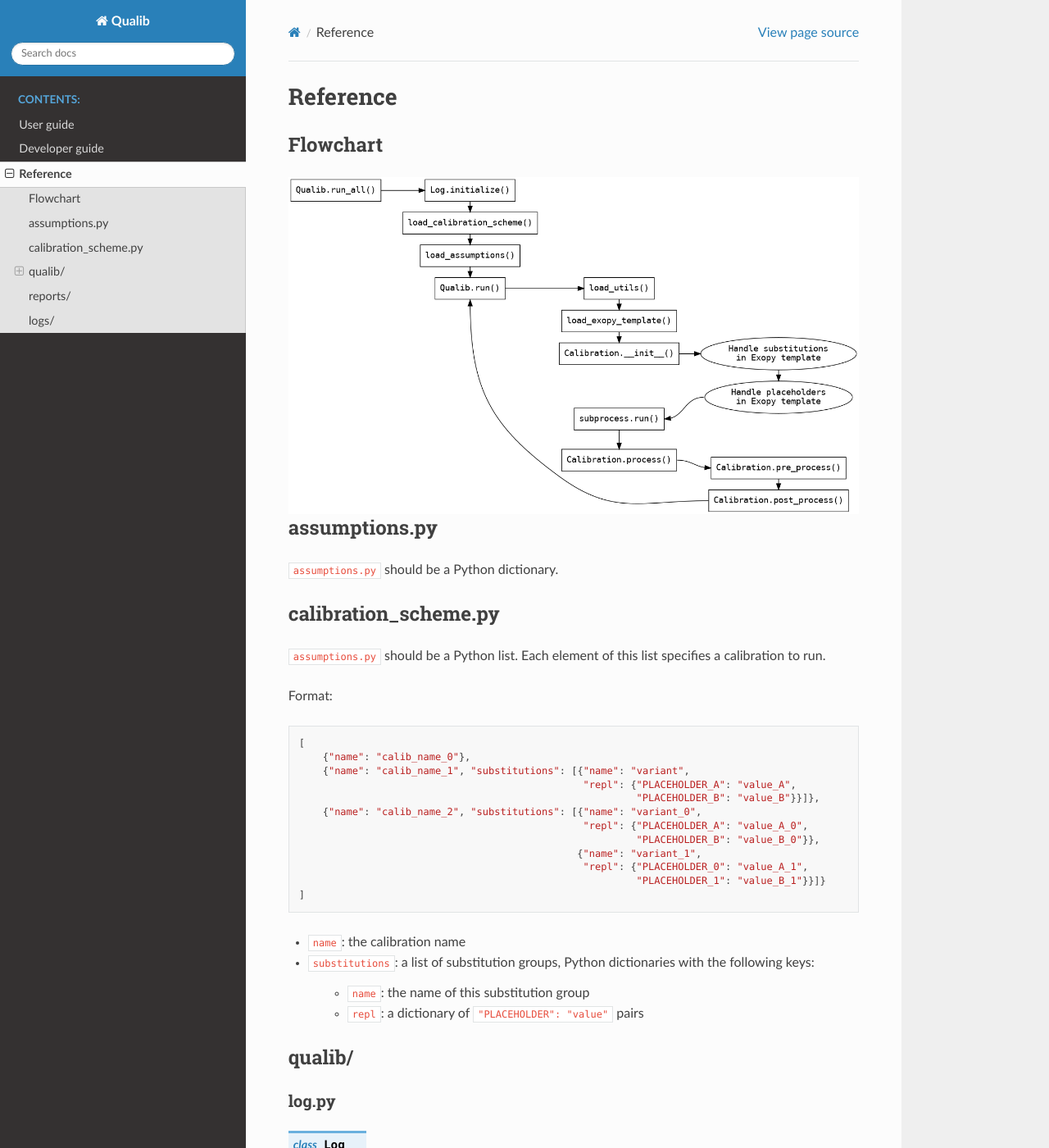
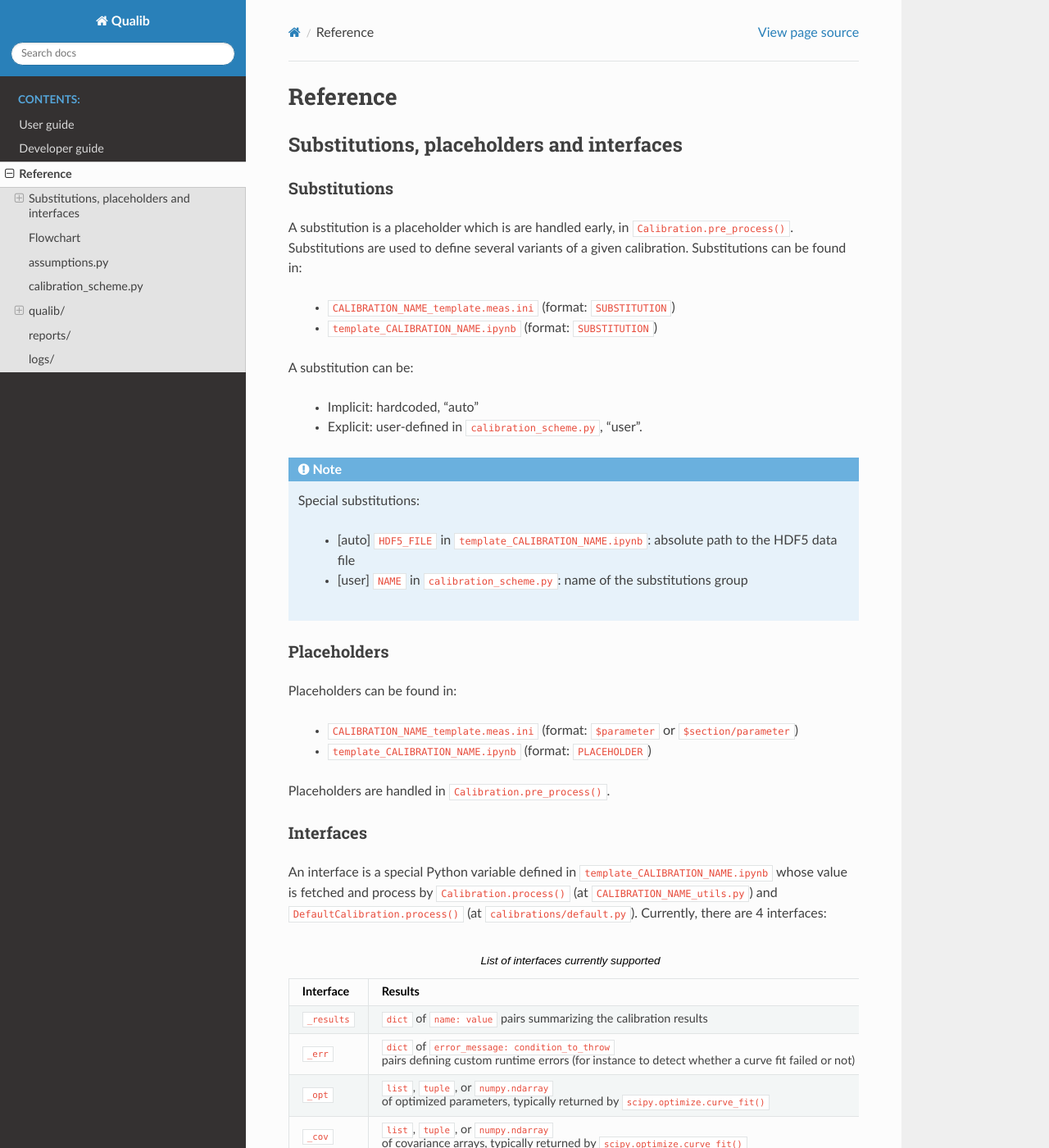
Before and after one commit to bastienvoirin/qualib, a Sphinx documentation site: the page built from docs/reference.rst, in a window 1280 px wide and 1400 px high. Shown: the whole window at 82% size. Built offline with Sphinx 7.4.7 and the Read the Docs theme 2.0.0, drawn with Linux system fonts in a browser that asks for light colours.

Commit message:
update docs

```diff
--- a/docs/reference.rst
+++ b/docs/reference.rst
@@ -3,6 +3,58 @@
 
 Reference
 ==================================
+
+Substitutions, placeholders and interfaces
+******************************************
+
+Substitutions
+----------------------------------
+
+A substitution is a placeholder which is are handled early, in ``Calibration.pre_process()``. Substitutions are used to define several variants of a given calibration. Substitutions can be found in:
+
+    * ``CALIBRATION_NAME_template.meas.ini`` (format: ``SUBSTITUTION``)
+    * ``template_CALIBRATION_NAME.ipynb`` (format: ``SUBSTITUTION``)
+
+A substitution can be:
+
+    * Implicit: hardcoded, "auto"
+    * Explicit: user-defined in ``calibration_scheme.py``, "user".
+
+.. note::
+    Special substitutions:
+
+        * [auto] ``HDF5_FILE`` in ``template_CALIBRATION_NAME.ipynb``: absolute path to the HDF5 data file
+        * [user] ``NAME`` in ``calibration_scheme.py``: name of the substitutions group
+
+Placeholders
+----------------------------------
+
+Placeholders can be found in:
+
+    * ``CALIBRATION_NAME_template.meas.ini`` (format: ``$parameter`` or ``$section/parameter``)
+    * ``template_CALIBRATION_NAME.ipynb`` (format: ``PLACEHOLDER``)
+
+Placeholders are handled in ``Calibration.pre_process()``.
+
+Interfaces
+----------------------------------
+
+An interface is a special Python variable defined in ``template_CALIBRATION_NAME.ipynb`` whose value is fetched and process by ``Calibration.process()`` (at ``CALIBRATION_NAME_utils.py``) and ``DefaultCalibration.process()`` (at ``calibrations/default.py``). Currently, there are 4 interfaces:
+
+.. list-table:: List of interfaces currently supported
+    :widths: 10 90
+    :header-rows: 1
+
+    *   - Interface
+        - Results
+    *   - ``_results``
+        - ``dict`` of ``name: value`` pairs summarizing the calibration results
+    *   - ``_err``
+        - ``dict`` of ``error_message: condition_to_throw`` pairs defining custom runtime errors (for instance to detect whether a curve fit failed or not)
+    *   - ``_opt``
+        - ``list``, ``tuple``, or ``numpy.ndarray`` of optimized parameters, typically returned by ``scipy.optimize.curve_fit()``
+    *   - ``_cov``
+        - ``list``, ``tuple``, or ``numpy.ndarray`` of covariance arrays, typically returned by ``scipy.optimize.curve_fit()``
 
 Flowchart
 **********************************
@@ -48,14 +100,21 @@ Flowchart
             calibration [
                 label = "Calibration.__init__()";
             ];
-            a_2 [
-                style = invis;
+            pre_process [
+                label = "Calibration.pre_process()";
             ];
             subprocess [
                 label = "subprocess.run()";
             ];
             calib_process [
                 label = "Calibration.process()";
+            ];
+            post_process [
+                label = "Calibration.post_process()";
+            ];
+            loop [
+                label = "Loop?";
+                shape = diamond;
             ];
         }
         subgraph level_3 {
```
Also changed, not shown: other parts of docs/reference.rst (+5 -17 lines), docs/usage.rst (+28 -14 lines), 15 other files.
